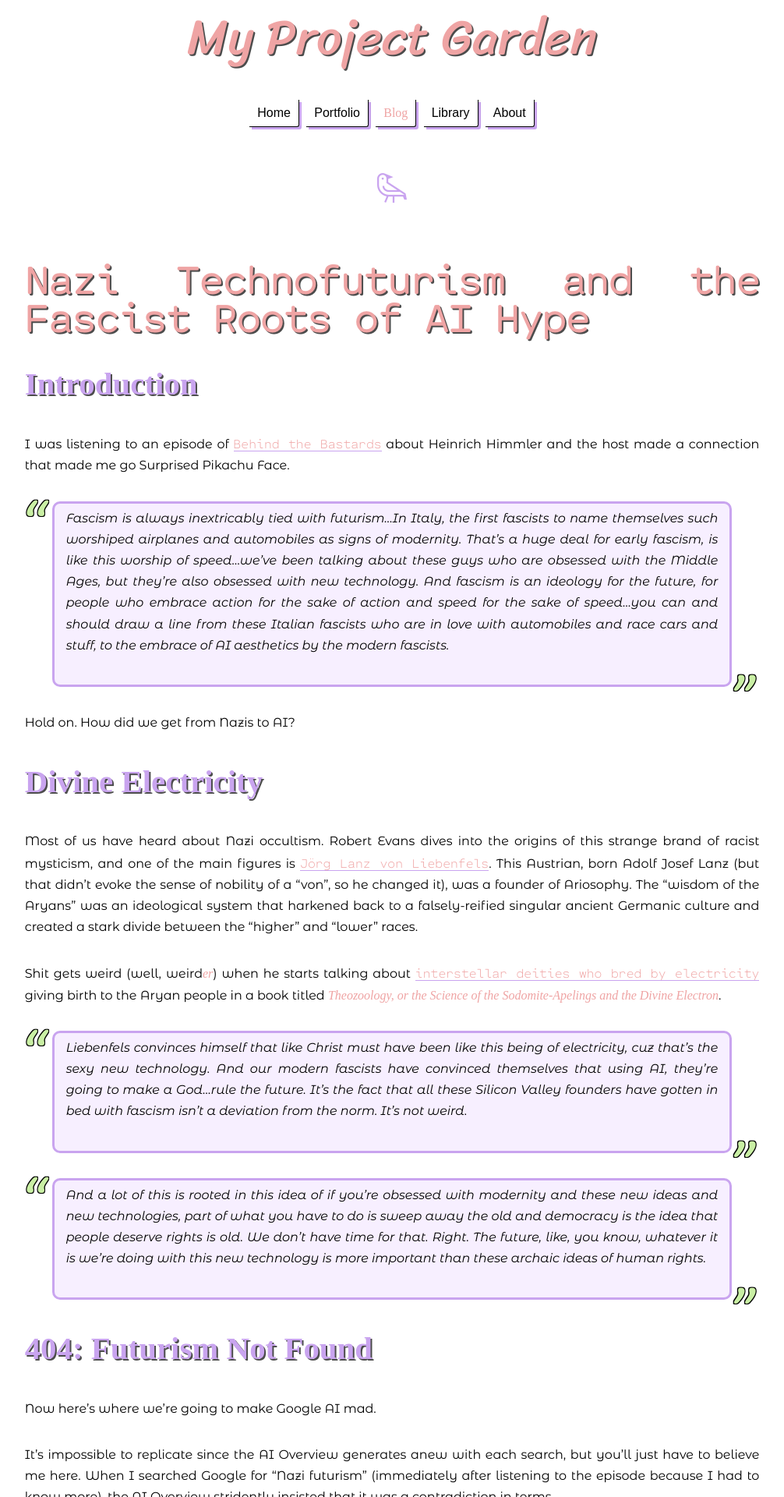
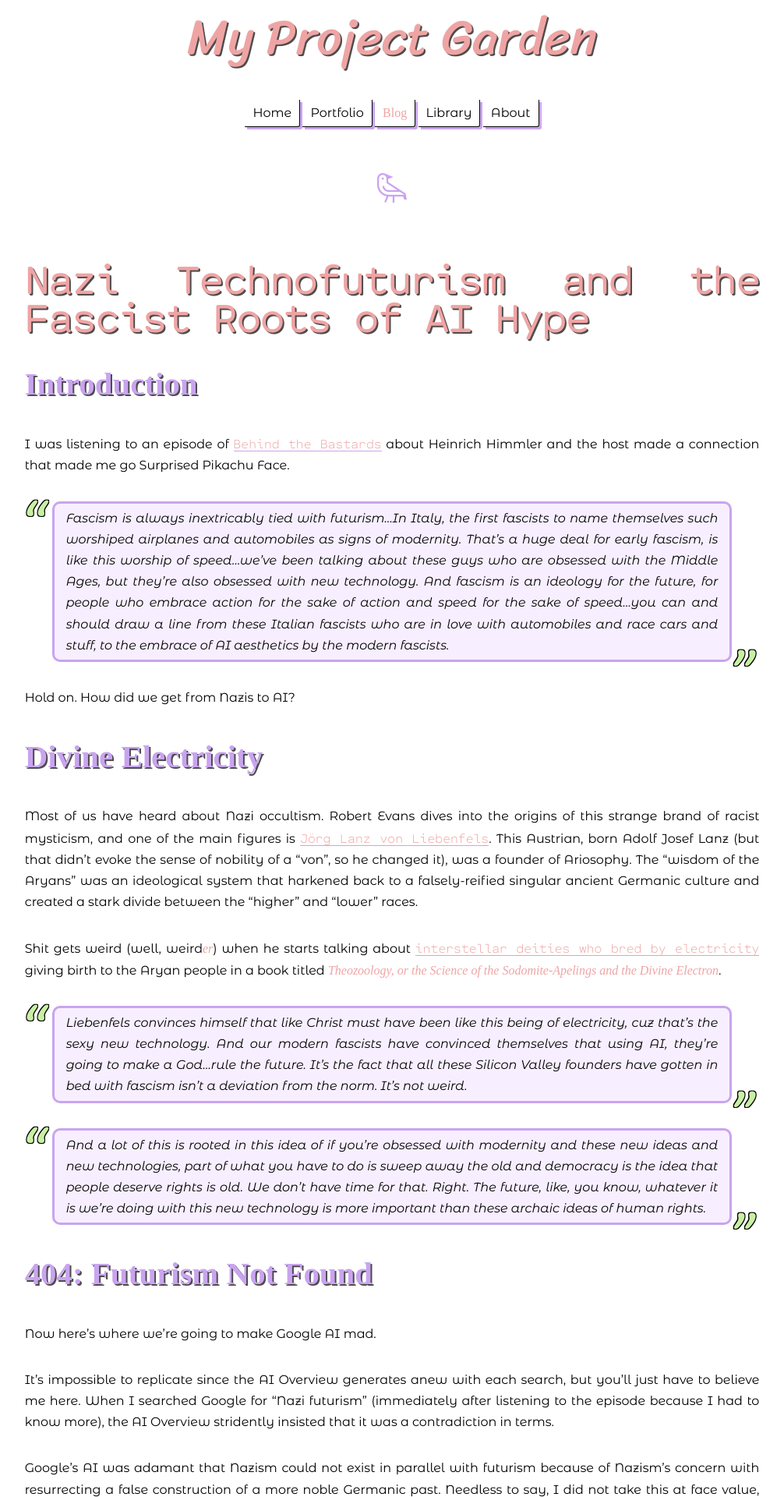
Before and after one commit to sola-fairy/sola-fairy.garden, a Jekyll site: the page built from _posts/2025-09-13-fascist-ai.md, in a window 1280 px wide. Shown: the top 1920 px of the page at 78% size, without its empty margins (137-1143 px from the left). Built offline with Jekyll 4.4.1, drawn with Linux system fonts in a browser that asks for light colours; some web fonts are replaced.

Commit message:
more spacing

```diff
--- a/assets/style.css
+++ b/assets/style.css
@@ -155,7 +155,7 @@ nav {
   a:link, a:visited {
     display: flex;
     color: var(--black);
-    font-family: 'LXGW WenKai Mono TC', sans-serif;
+    font-family: 'Montserrat Alternates', sans-serif;
     font-weight: 400;
     text-decoration: none;
     border-bottom-right-radius: var(--border-radius);
@@ -341,6 +341,10 @@ article {
   line-height: .6;
   font-style: normal;
   }
+
+  blockquote > p {
+    margin-bottom: 0;
+  }
 }
 
 article * {
```
